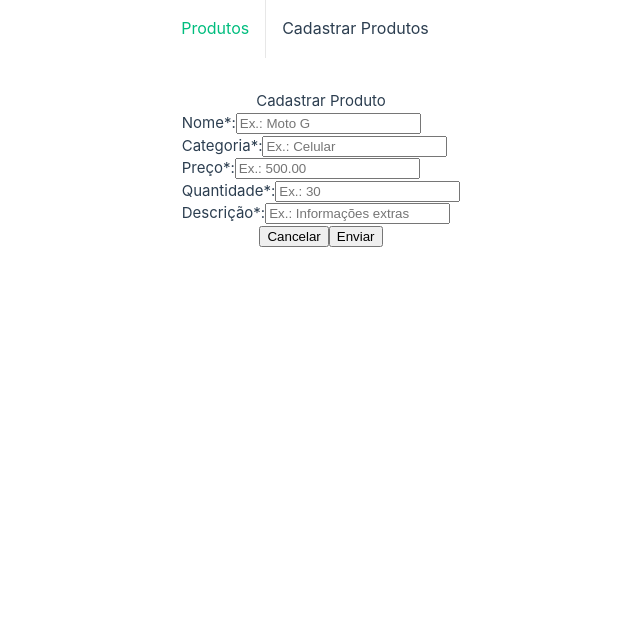
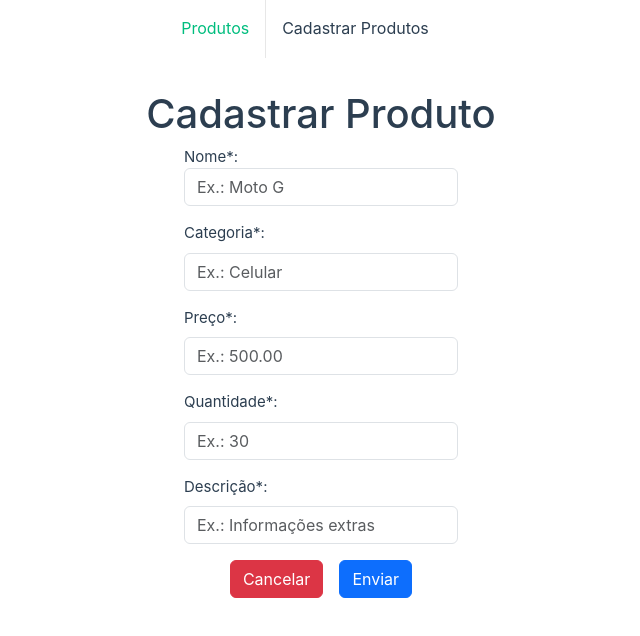
Before and after one commit to MonteiroMath/velours, a Vue app in the folder frontend/: page /cadastrarProduto in a window 1280 px wide. Shown: the top 636 px of the page, without its empty margins (319-959 px from the left). Built offline with nearby package versions, Linux system fonts and the light colour scheme.

Commit message:
basic form styles

```diff
--- a/frontend/src/components/CadastrarProdutoPage/CadastrarProdutoPage.vue
+++ b/frontend/src/components/CadastrarProdutoPage/CadastrarProdutoPage.vue
@@ -29,12 +29,19 @@ export default {
 
 <template>
   <div class="container">
-    <header>Cadastrar Produto</header>
+    <header class="h1">Cadastrar Produto</header>
     <ProductForm @update-form="updateState" :formState="formState" />
 
     <div class="buttonWrapper">
-      <button @click.prevent="this.$router.push('/')">Cancelar</button>
-      <button @click.prevent="addProduct">Enviar</button>
+      <button class="btn btn-danger" @click.prevent="this.$router.push('/')">Cancelar</button>
+      <button class="btn btn-primary" @click.prevent="addProduct">Enviar</button>
     </div>
   </div>
 </template>
+
+<style>
+.buttonWrapper {
+  display: flex;
+  column-gap: 1rem;
+}
+</style>
--- a/frontend/src/components/EditarProdutoPage/EditarProdutoPage.vue
+++ b/frontend/src/components/EditarProdutoPage/EditarProdutoPage.vue
@@ -23,12 +23,12 @@ export default {
 
 <template>
   <div class="container">
-    <header>Editar Produto</header>
+    <header class="h1">Editar Produto</header>
     <ProductForm @update-form="updateState" :formState="formState" />
 
     <div class="buttonWrapper">
-      <button @click.prevent="this.$router.push('/')">Cancelar</button>
-      <button @click.prevent="editProduct">Enviar</button>
+      <button class="btn btn-danger" @click.prevent="this.$router.push('/')">Cancelar</button>
+      <button class="btn btn-primary" @click.prevent="editProduct">Enviar</button>
     </div>
   </div>
 </template>
--- a/frontend/src/components/ProductForm/ProductForm.vue
+++ b/frontend/src/components/ProductForm/ProductForm.vue
@@ -6,45 +6,50 @@ export default {
 
 <template>
   <form class="formWrapper">
-    <div class="inputField">
+    <div class="inputField mb-3">
       <label>Nome*:</label>
       <input
+        class="form-control"
         type="text"
         :value="formState.name"
         @input="this.$emit('update-form', 'name', $event.target.value)"
         placeholder="Ex.: Moto G"
       />
     </div>
-    <div class="inputField">
-      <label>Categoria*:</label>
+    <div class="inputField mb-3">
+      <label class="form-label">Categoria*:</label>
       <input
+        class="form-control"
         type="text"
         :value="formState.category"
         @input="this.$emit('update-form', 'category', $event.target.value)"
         placeholder="Ex.: Celular"
       />
     </div>
-    <div class="inputField">
-      <label>Preço*:</label>
+    <div class="inputField mb-3">
+      <label class="form-label">Preço*:</label>
       <input
+        class="form-control"
         type="text"
         :value="formState.price"
         @input="this.$emit('update-form', 'price', $event.target.value)"
         placeholder="Ex.: 500.00"
       />
     </div>
-    <div class="inputField">
-      <label>Quantidade*:</label>
+    <div class="inputField mb-3">
+      <label class="form-label">Quantidade*:</label>
       <input
+        class="form-control"
         type="text"
         :value="formState.quantity"
         @input="this.$emit('update-form', 'quantity', $event.target.value)"
         placeholder="Ex.: 30"
       />
     </div>
-    <div class="inputField">
-      <label>Descrição*:</label>
+    <div class="inputField mb-3">
+      <label class="form-label">Descrição*:</label>
       <input
+        class="form-control"
         type="text"
         :value="formState.description"
         @input="this.$emit('update-form', 'description', $event.target.value)"
--- a/frontend/src/main.js
+++ b/frontend/src/main.js
@@ -2,6 +2,8 @@ import { createApp } from 'vue'
 import App from './App.vue'
 import router from './router'
 
+import "bootstrap/dist/css/bootstrap.min.css";
+import "bootstrap";
 import './assets/main.css'
 
 const app = createApp(App)
```
